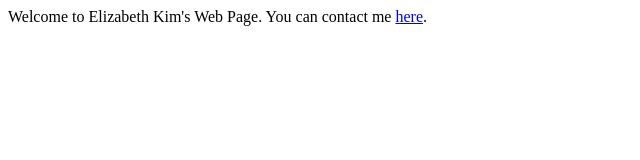
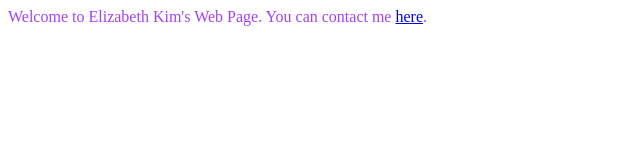
Before and after one commit to elixabethkim/elixabethkim, a plain HTML site: page index.html in a window 1280 px wide. Shown: the whole page, without its empty margins (0-640 px from the left). Drawn offline with Linux system fonts and the light colour scheme.

Commit message:
Update style.css

```diff
--- a/style.css
+++ b/style.css
@@ -1 +1,3 @@
-<link rel="stylesheet" href="style.css">
+p {
+    color: #a442f5;
+}
```
